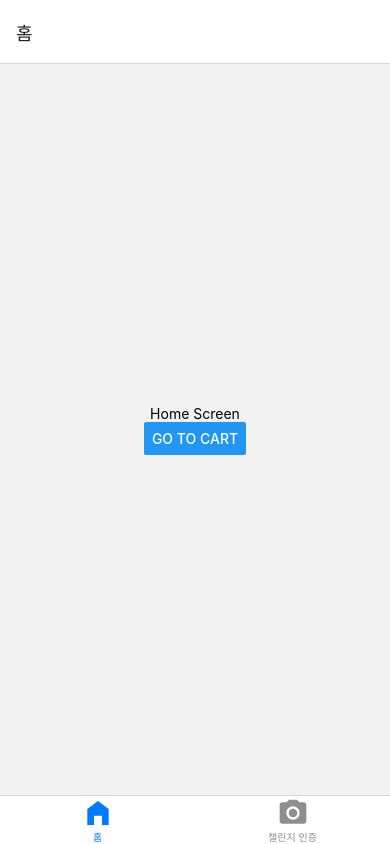
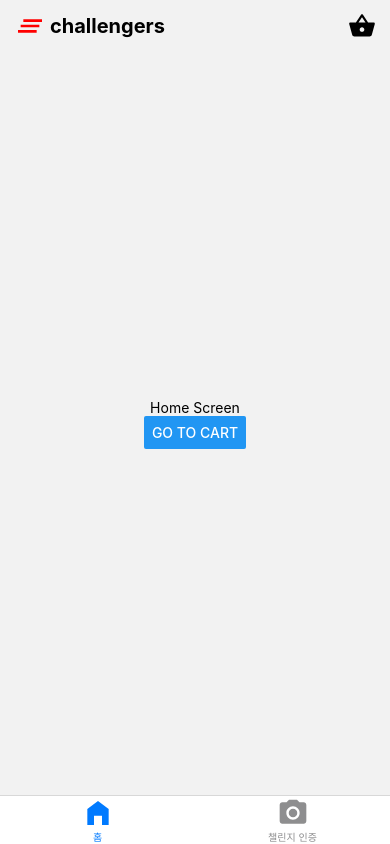
Before and after one commit to eamon3481/challengersAssignment, a React Native app: screen / in a window 390 px wide. Built offline with nearby package versions, Linux system fonts and the light colour scheme.

Commit message:
💄 Add main header component

```diff
--- a/src/App.tsx
+++ b/src/App.tsx
@@ -1,5 +1,7 @@
 import React from 'react';
+import {SafeAreaProvider} from 'react-native-safe-area-context';
 import {QueryClient, QueryClientProvider} from 'react-query';
+
 import Navigate from './navigation/Navigate';
 
 const queryClient = new QueryClient();
@@ -7,7 +9,9 @@ const queryClient = new QueryClient();
 const App: React.FC = () => {
   return (
     <QueryClientProvider client={queryClient}>
-      <Navigate />
+      <SafeAreaProvider>
+        <Navigate />
+      </SafeAreaProvider>
     </QueryClientProvider>
   );
 };
--- /dev/null
+++ b/src/components/MainHeader.tsx
@@ -0,0 +1,55 @@
+import {NativeStackNavigationProp} from '@react-navigation/native-stack';
+import {ParamListBase} from '@react-navigation/routers';
+import React from 'react';
+import {SafeAreaView} from 'react-native';
+import styled from 'styled-components/native';
+
+import ChallengersLogo from '../assets/icons/ChallengersLogo';
+import ShoppingBasketIcon from '../assets/icons/ShoppingBasketIcon';
+type Props = {
+  navigation: NativeStackNavigationProp<ParamListBase, string, undefined>;
+};
+
+const MainHeader: React.FC<Props> = ({navigation}) => {
+  const handlePressShoppingBasket = () => {
+    navigation.navigate('Cart');
+  };
+  return (
+    <SafeAreaView>
+      <Header>
+        <HeaderTextView>
+          <ChallengersLogo width={32} height={32} color="red" />
+          <HeaderText>challengers</HeaderText>
+        </HeaderTextView>
+        <ShoppingBasketIcon
+          onPress={handlePressShoppingBasket}
+          width={28}
+          height={28}
+          color={'black'}
+        />
+      </Header>
+    </SafeAreaView>
+  );
+};
+
+export default MainHeader;
+
+const HeaderTextView = styled.View`
+  align-items: center;
+  flex-direction: row;
+`;
+
+const HeaderText = styled.Text`
+  font-size: 20px;
+  margin-left: 4px;
+  font-weight: bold;
+  color: black;
+`;
+
+const Header = styled.View`
+  width: 100%;
+  flex-direction: row;
+  align-items: center;
+  justify-content: space-between;
+  padding: 10px 14px;
+`;
--- a/src/navigation/StackNavigation.tsx
+++ b/src/navigation/StackNavigation.tsx
@@ -1,5 +1,7 @@
 import {createNativeStackNavigator} from '@react-navigation/native-stack';
 import React from 'react';
+
+import MainHeader from '../components/MainHeader';
 import CartScreen from '../screens/CartScreen';
 import TabNavigation from './TabNavigation';
 
@@ -16,7 +18,7 @@ const StackNavigation: React.FC = () => {
         name="Tab"
         component={TabNavigation}
         options={{
-          headerShown: false,
+          header: ({navigation}) => <MainHeader navigation={navigation} />,
         }}
       />
       <Stack.Screen
--- a/src/navigation/TabNavigation.tsx
+++ b/src/navigation/TabNavigation.tsx
@@ -1,10 +1,10 @@
 import {createBottomTabNavigator} from '@react-navigation/bottom-tabs';
 import React from 'react';
+
 import Camera from '../assets/icons/CameraIcon';
 import HomeIcon from '../assets/icons/HomeIcon';
 import ChallengeCertificationScreen from '../screens/ChallengeCertificationScreen';
 import HomeScreen from '../screens/HomeScreen';
-// import { Container } from './styles';
 
 const TabNavigation: React.FC = () => {
   const Tab = createBottomTabNavigator();
@@ -14,6 +14,7 @@ const TabNavigation: React.FC = () => {
         name="홈"
         component={HomeScreen}
         options={{
+          headerShown: false,
           tabBarIcon: ({color}) => (
             <HomeIcon height={32} width={32} color={color} />
           ),
```
